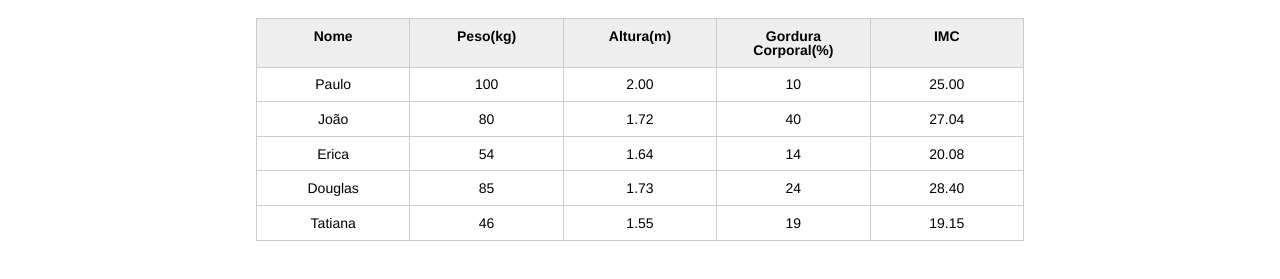
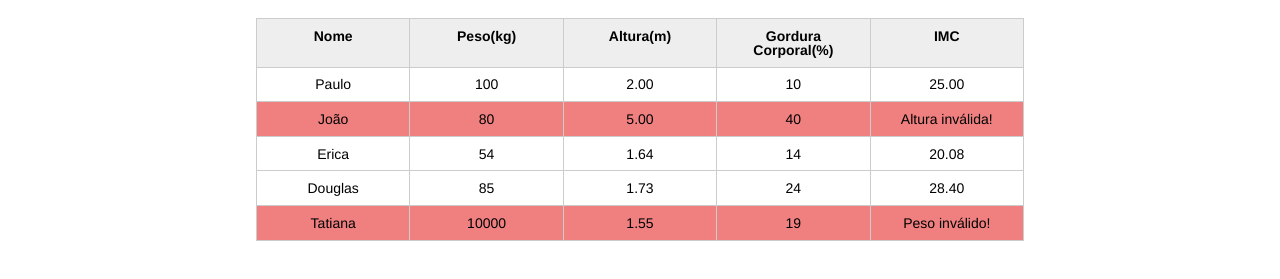
Before and after one commit to CardosoPLeo/introtudcaoJacaScript, a plain HTML site: page index.html in a window 1280 px wide. Shown: the part 123-402 px from the top of the page. Drawn offline with Linux system fonts and the light colour scheme.

Commit message:
mudanca no estilo do background da tabela quando houver erro

```diff
--- a/index.html
+++ b/index.html
@@ -40,7 +40,7 @@
 						<tr class="paciente" >
 							<td class="info-nome">João</td>
 							<td class="info-peso">80</td>
-							<td class="info-altura">1.72</td>
+							<td class="info-altura">5.00</td>
 							<td class="info-gordura">40</td>
 							<td class="info-imc">0</td>
 						</tr>
@@ -62,7 +62,7 @@
 						</tr>
 						<tr class="paciente" >
 							<td class="info-nome">Tatiana</td>
-							<td class="info-peso">46</td>
+							<td class="info-peso">10000</td>
 							<td class="info-altura">1.55</td>
 							<td class="info-gordura">19</td>
 							<td class="info-imc">0</td>
--- a/js/pricipal.js
+++ b/js/pricipal.js
@@ -19,19 +19,19 @@ for(var i = 0; i < pacientes.length; i++){
     var alturaValida = true;
 
     if(peso <=0 || peso >= 1000 ){
-        peso = false;
-        tdImc.textContent="Peso inválido!";
+        pesoValido = false;
+        tdImc.textContent= "Peso inválido!";
+        paciente.style.backgroundColor = "lightcoral";
     }
     if(altura <=0 || altura >=3.00){
-        altura = false;
+        alturaValida = false;
         tdImc.textContent ="Altura inválida!";
+        paciente.style.backgroundColor = "lightcoral";
     }
 
     if(pesoValido && alturaValida){
         var ICM = peso / (altura * altura);
         tdImc.textContent = ICM.toFixed(2);
-    }else {
-        tdImc.textContent = "Altura e/ou peso inválidos!"
     }
 
 }
```
